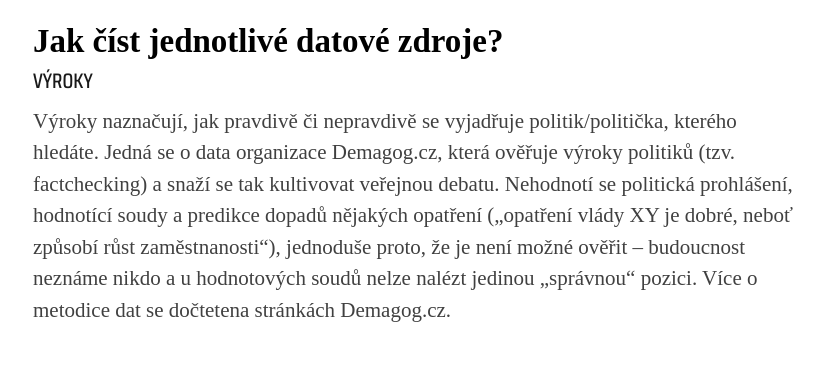
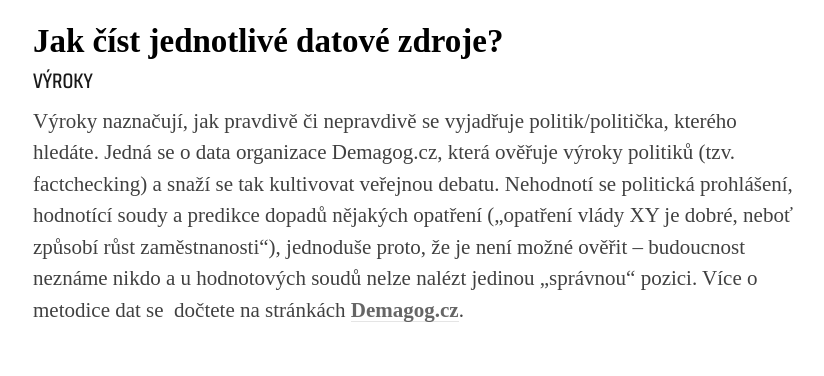
Before and after one commit to cesko-digital/nasi-politici, a React (Create React App) app in the folder Frontend/: page /o-projektu in a window 1280 px wide. Shown: the part 925-1301 px from the top of the page, without its empty margins (222-1046 px from the left). Built offline with nearby package versions, Linux system fonts and the light colour scheme; no server answers; a web font is replaced by a local one; what @amcharts/amcharts4 would draw is missing.

Commit message:
[trello/197] Styles for Demagog link

```diff
--- a/Frontend/src/components/demagogWidget/demagogWidget.module.scss
+++ b/Frontend/src/components/demagogWidget/demagogWidget.module.scss
@@ -54,6 +54,9 @@
       cursor: pointer;
     }
   }
+  .explanationLink {
+    @include linkBtn;
+  }
 }
 
 .noData {
@@ -64,7 +67,7 @@
   @include reportBtn;
 }
 .reportBtn {
-  transform: scale(.6);
+  transform: scale(0.6);
 }
 
 .sum {
@@ -104,7 +107,7 @@
   color: $clPrimaryText;
   .percBar {
     background-color: $clBlue;
-    opacity: .1;
+    opacity: 0.1;
   }
   .icon {
     background-color: $clPrimaryText;
@@ -125,7 +128,7 @@
   color: $clYellow;
   .percBar {
     background-color: $clYellow;
-    opacity: .1;
+    opacity: 0.1;
   }
   .icon {
     background-color: $clYellow;
@@ -137,7 +140,7 @@
   color: $clDark;
   .percBar {
     background-color: $clGray;
-    opacity: .1;
+    opacity: 0.1;
   }
   .icon {
     background-color: $clDark;
--- a/Frontend/src/components/demagogWidget/demagogWidget.tsx
+++ b/Frontend/src/components/demagogWidget/demagogWidget.tsx
@@ -43,9 +43,18 @@ const DemagogWidget: React.FC<Props> = ({ data, fullname }) => {
             Výroky naznačují, jak pravdivě či nepravdivě se vyjadřuje politik/politička, kterého hledáte. Jedná se o
             data organizace Demagog.cz, která ověřuje výroky politiků (tzv. factchecking) a snaží se tak kultivovat
             veřejnou debatu. Nehodnotí se politická prohlášení, hodnotící soudy a predikce dopadů nějakých opatření
-            (např.: Opatření vlády XY je dobré, neboť způsobí růst zaměstnanosti.), jednoduše proto, že to není možné
-            ověřit: budoucnost neznáme nikdo a u hodnotových soudů nelze nalézt jedinou „správnou“ pozici. Více o
-            metodologii dat se dočtete na stránkách Demagog.cz.
+            („opatření vlády XY je dobré, neboť způsobí růst zaměstnanosti“), jednoduše proto, že je není možné ověřit –
+            budoucnost neznáme nikdo a u hodnotových soudů nelze nalézt jedinou „správnou“ pozici. Více o metodice dat
+            se dočtete na stránkách&nbsp;
+            <a
+              className={styles.explanationLink}
+              href="https://demagog.cz/stranka/jak-hodnotime-metodika"
+              rel="noopener noreferrer"
+              target="_blank"
+            >
+              Demagog.cz
+            </a>
+            .
           </ExplanationModal>
         </div>
         {!!data.id && (
--- a/Frontend/src/pages/about/about.module.scss
+++ b/Frontend/src/pages/about/about.module.scss
@@ -19,6 +19,10 @@
 .textBlock {
   margin-bottom: 50px;
 }
+.link {
+  @include linkBtn;
+  font-size: 21px;
+}
 
 @media screen and (max-width: 1169px) {
   .about {
--- a/Frontend/src/pages/about/about.tsx
+++ b/Frontend/src/pages/about/about.tsx
@@ -41,8 +41,17 @@ const AboutUs: React.FC = () => {
           organizace Demagog.cz, která ověřuje výroky politiků (tzv. factchecking) a snaží se tak kultivovat veřejnou
           debatu. Nehodnotí se politická prohlášení, hodnotící soudy a predikce dopadů nějakých opatření („opatření
           vlády XY je dobré, neboť způsobí růst zaměstnanosti“), jednoduše proto, že je není možné ověřit – budoucnost
-          neznáme nikdo a u hodnotových soudů nelze nalézt jedinou „správnou“ pozici. Více o metodice dat se dočtete
-          <a href="https://demagog.cz/stranka/jak-hodnotime-metodika">na stránkách Demagog.cz</a>.
+          neznáme nikdo a u hodnotových soudů nelze nalézt jedinou „správnou“ pozici. Více o metodice dat se&nbsp;
+          dočtete na stránkách&nbsp;
+          <a
+            className={styles.link}
+            href="https://demagog.cz/stranka/jak-hodnotime-metodika"
+            rel="noopener noreferrer"
+            target="_blank"
+          >
+            Demagog.cz
+          </a>
+          .
         </p>
         <h2 className={styles.subTitle}>Kontakty</h2>
         <p className={styles.textBlock}>
```
Lines whose indentation alone changed are shown as unchanged.
